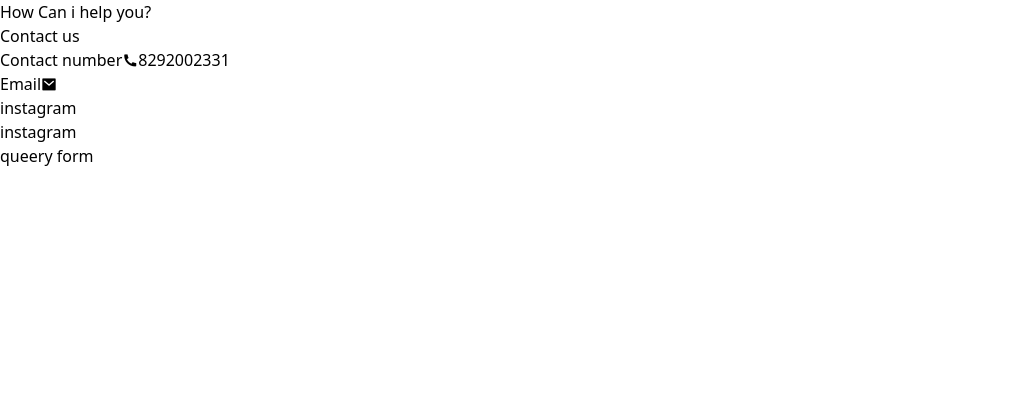
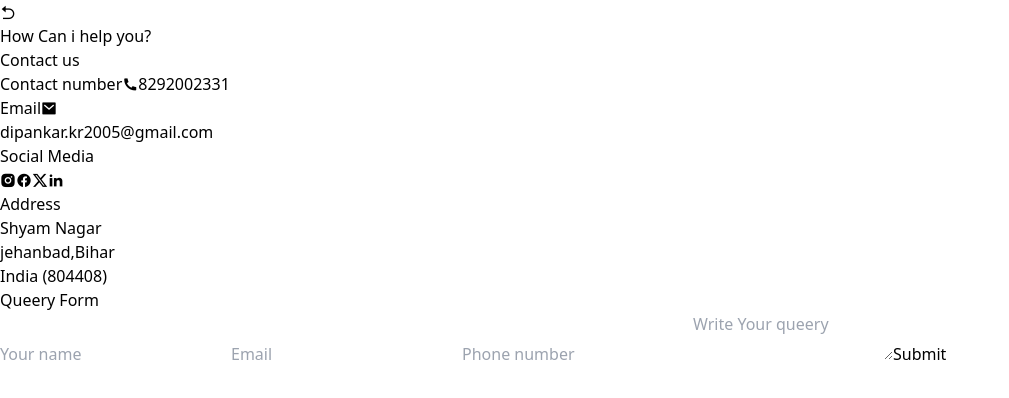
Before and after one commit to dipankersharma/CINEVERSE, a React (Vite) app: page /contact in a window 1280 px wide. Shown: the top 398 px of the page, without its empty margins (0-1009 px from the left). Built offline with nearby package versions, Linux system fonts and the light colour scheme.

Commit message:
Contact page Done

```diff
--- a/src/Component/Contact.jsx
+++ b/src/Component/Contact.jsx
@@ -1,15 +1,33 @@
-import React from "react";
+import React, { useRef } from "react";
+import { useNavigate } from "react-router-dom";
 
 const Contact = () => {
+  const name = useRef(null);
+  const phonenumber = useRef(null);
+  const email = useRef(null);
+  const text = useRef(null);
+  const handle = (e) => {
+    // e.preventDefault();
+    alert("Thanks for your queery");
+  };
+
+  const navigate = useNavigate();
+
   return (
     <div className="w-screen h-screen px-[8%] py-[2%]">
-      <h1 className="text-7xl font-bold text-zinc-400 text-center">
+      <i
+        onClick={() => navigate(-1)}
+        className="ri-arrow-go-back-fill hover:text-[#6556CD] mr-2 fixed text-white text-2xl hover:text-[#6556CD]"
+      ></i>
+      <h1 className="text-6xl font-bold text-zinc-400 text-center">
         How Can i help you?
       </h1>
       {/* two container 1st for form second for form */}
-      <div className="flex w-full h-[80vh] justify-between mt-10">
-        <div className="w-[49%]  flex flex-col items-center">
-          <h1 className="text-2xl text-zinc-400 font-bold mb-5">Contact us</h1>
+      <div className="flex w-full h-[75vh] justify-between mt-10">
+        <div className="w-[49%]  flex flex-col">
+          <h1 className="text-2xl text-zinc-400 font-bold mb-10 ml-[28%]">
+            Contact us
+          </h1>
           <div className="w-full flex gap-10 flex-wrap shrink-0">
             <div className="w-[28vh] h-[28vh] rounded-lg mr-5 mb-5 text-[#6556CD] hover:text-white hover:bg-[#6556CD] duration-300 flex flex-col items-center shadow-[8px_17px_38px_2px_rgba(0,0,0,.5)] bg-black-700">
               <span className="text-xl font-semibold m-5  ">
@@ -19,21 +37,82 @@ const Contact = () => {
               <span className="text-xl font-semibold ">8292002331</span>
             </div>
             <div className="w-[28vh] h-[28vh] rounded-lg mr-5 mb-5 text-[#6556CD] hover:text-white hover:bg-[#6556CD] duration-300 flex flex-col items-center shadow-[8px_17px_38px_2px_rgba(0,0,0,.5)] ">
-              <span className="text-xl font-semibold m-5  ">Email</span>
+              <span className="text-xl font-semibold m-5">Email</span>
               <i className=" text-4xl mb-5 ri-mail-fill"></i>
-              <span className="text-xl font-semibold "></span>
+              <div className=" flex flex-wrap flex-col font-semibold w-[25vh] word-wrap text-sm">
+                dipankar.kr2005@gmail.com
+              </div>
             </div>
-            <div className="w-[28vh] h-[28vh] mr-5 mb-5 shadow-[8px_17px_38px_2px_rgba(0,0,0,.5)]">
-              instagram
+            <div className="w-[28vh] h-[28vh] mr-5 mb-5 rounded shadow-[8px_17px_38px_2px_rgba(0,0,0,.5)] text-[#6556CD] hover:text-white hover:bg-[#6556CD] duration-300 flex flex-col items-center">
+              <span className="text-xl font-semibold m-5">Social Media</span>
+              <div className="flex w-full flex-wrap ml-[35%] text-2xl gap-x-20 gap-y-10">
+                <a href="https://www.instagram.com/_dipankar_sharma/">
+                  <i class="ri-instagram-fill"></i>
+                </a>
+                <a href="https://www.facebook.com/dipanker.kumar.712/">
+                  <i class="ri-facebook-circle-fill"></i>
+                </a>
+                <a href="https://www.facebook.com/dipanker.kumar.712/">
+                  <i class="ri-twitter-x-fill"></i>
+                </a>
+                <a href="https://www.facebook.com/dipanker.kumar.712/">
+                  <i class="ri-linkedin-fill"></i>
+                </a>
+              </div>
             </div>
-            <div className="w-[28vh] h-[28vh] shadow-[8px_17px_38px_2px_rgba(0,0,0,.5)]">
-              instagram
+            <div className="w-[28vh] h-[28vh] mr-5 mb-5 rounded shadow-[8px_17px_38px_2px_rgba(0,0,0,.5)] text-[#6556CD] hover:text-white hover:bg-[#6556CD] duration-300 flex flex-col items-center">
+              <span className="text-xl font-semibold m-5">Address</span>
+              <p className="text-xl font-semibold ">Shyam Nagar</p>
+              <p className="text-xl font-semibold ">jehanbad,Bihar</p>
+              <p className="text-xl font-semibold ">India (804408)</p>
             </div>
           </div>
         </div>
 
-        <div className="w-[49%] bg-red-100 flex flex-col items-center">
-          queery form
+        <div className="w-[45%]  flex flex-col items-center ">
+          <h1 className="text-2xl text-zinc-400 font-bold mb-5 tex-center">
+            Queery Form
+          </h1>
+          <div className="w-[80%] h-[70vh] rounded shadow-[8px_17px_38px_2px_rgba(0,0,0,.5)] ">
+            <form
+              className="w-full flex gap-y-5 flex-col p-10 "
+              action=""
+              onSubmit={handle}
+            >
+              <input
+                className="p-3 outline-none rounded-lg"
+                type="text"
+                placeholder="Your name"
+                ref={name}
+              />
+              <input
+                className="p-3 outline-none rounded-lg"
+                type="email"
+                name=""
+                id=""
+                placeholder="Email"
+                ref={email}
+              />
+              <input
+                className="p-3 outline-none rounded-lg"
+                type="number"
+                name=""
+                id=""
+                placeholder="Phone number"
+                ref={phonenumber}
+              />
+              <textarea
+                className="p-3 h-[25vh] outline-none rounded-lg"
+                placeholder="Write Your queery"
+                ref={text}
+              />
+              <input
+                type="submit"
+                value="Submit"
+                className="px-4 py-3 rounded-lg cursor-pointer text-white bg-[#6556CD]"
+              />
+            </form>
+          </div>
         </div>
       </div>
     </div>
```
